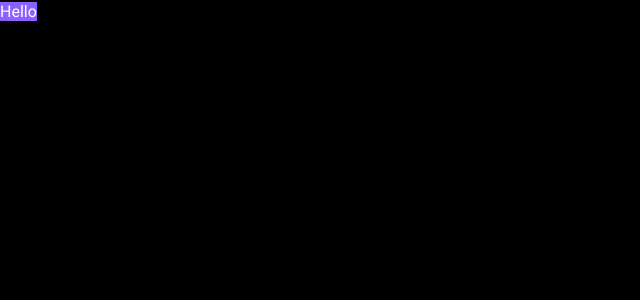
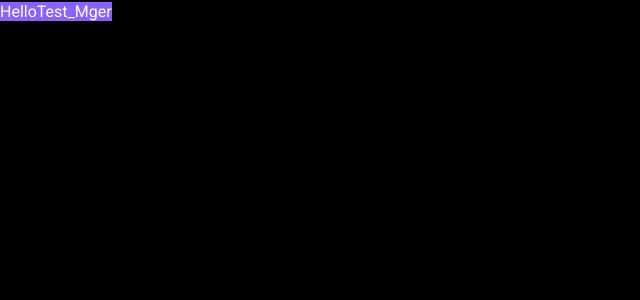
Before and after one commit to NatYarm/flashcards, a React (Vite) app: page / in a window 1280 px wide. Shown: the top 300 px of the page, without its empty margins (0-640 px from the left). Built offline with nearby package versions, Linux system fonts and the light colour scheme.

Commit message:
test Mger

```diff
--- a/src/App.tsx
+++ b/src/App.tsx
@@ -8,6 +8,7 @@ export function App() {
       <BrowserRouter>
         <Button as={Link} to={'https://google.com'}>
           Hello
+          <span>Test_Mger</span>
         </Button>
       </BrowserRouter>
     </div>
```
